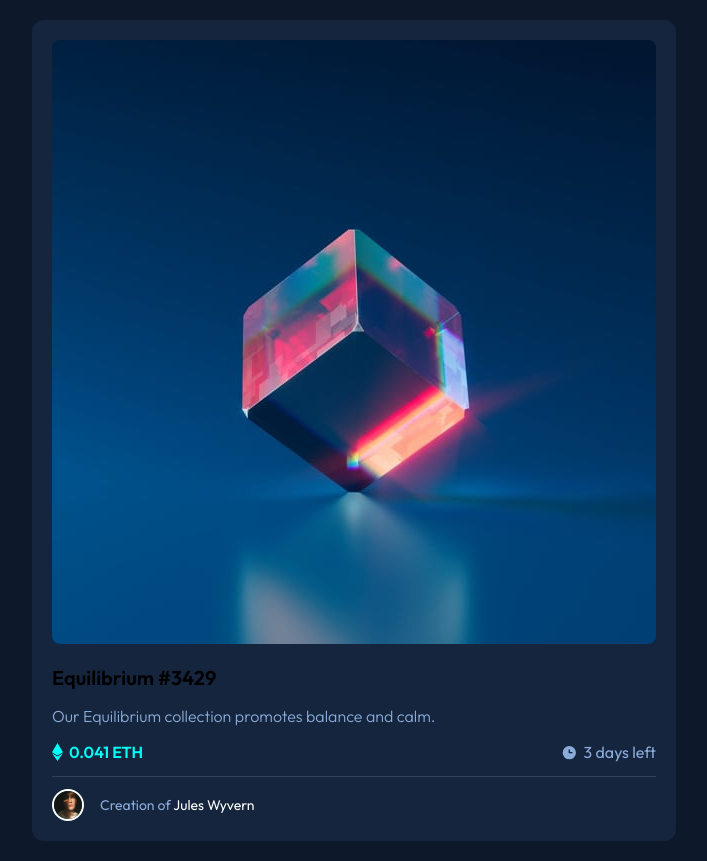
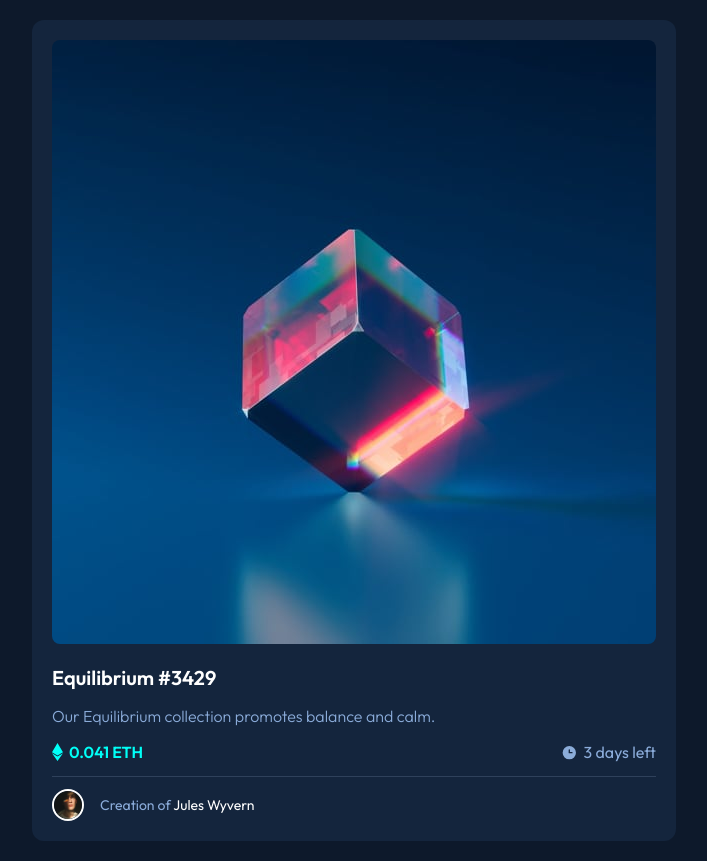
Before and after one commit to revuwem/nft-preview-card-component, a React (Vite) app: page / in a window 1280 px wide. Shown: the whole page, without its empty margins (286-993 px from the left). Built offline with nearby package versions, Linux system fonts and the light colour scheme.

Commit message:
feat(Card): add links hover behaviour

```diff
--- a/src/components/Card.tsx
+++ b/src/components/Card.tsx
@@ -8,7 +8,16 @@ const Card: React.FC<ICardProps> = () => {
         alt="Image of equilibrium"
         className="rounded-lg mb-5"
       />
-      <h3 className="text-xl font-semibold mb-3">Equilibrium #3429</h3>
+      <h3 className="text-xl font-semibold mb-3">
+        <a
+          href="#"
+          target="_blank"
+          rel="noopener noreferer"
+          className="text-white hover:text-cyan transition"
+        >
+          Equilibrium #3429
+        </a>
+      </h3>
       <p className="text-base font-light text-blue-400 mb-3">
         Our Equilibrium collection promotes balance and calm.
       </p>
@@ -37,7 +46,7 @@ const Card: React.FC<ICardProps> = () => {
             href="#"
             target="_blank"
             rel="noopener noreferer"
-            className="text-white"
+            className="text-white hover:text-cyan transition"
           >
             Jules Wyvern
           </a>
```
